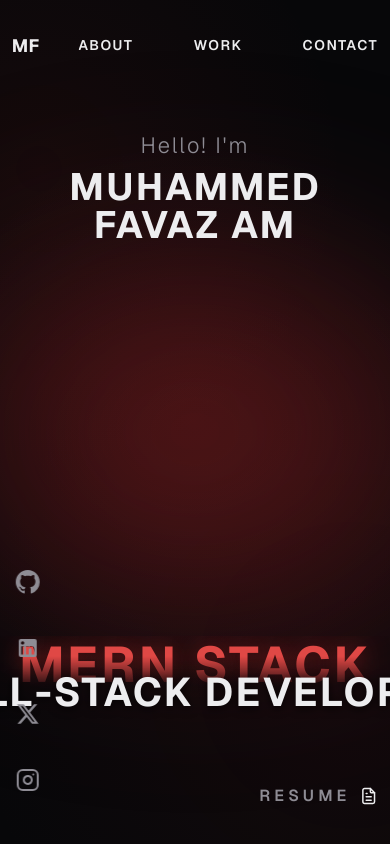
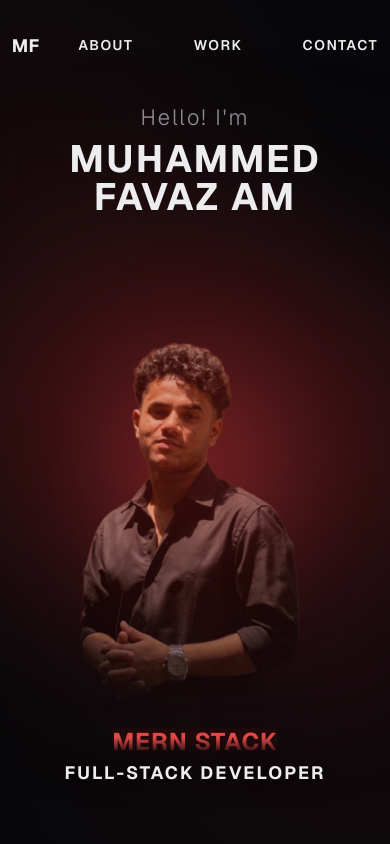
Before and after one commit to favaz-am/Favaz-Portfolio, a Next.js app: page / in a window 390 px wide. Shown: the top 844 px of the page. Built offline with nearby package versions, Linux system fonts and the light colour scheme; no server answers.

Commit message:
feat: add responsive mobile hero portrait with ambient glow and fix text alignment

```diff
--- a/src/app/globals.css
+++ b/src/app/globals.css
@@ -66,3 +66,121 @@ ul {
   margin: 0;
   padding: 0;
 }
+/* Mobile Portrait (hidden on desktop) */
+.mobile-portrait-wrap {
+  display: none;
+}
+
+/* Mobile Portrait (hidden on desktop) */
+.mobile-portrait-wrap {
+  display: none;
+}
+
+@media (max-width: 1023px) {
+  .landing-section {
+    min-height: 100svh;
+    height: auto;
+    padding: 88px 16px 48px;
+    display: flex;
+    align-items: center;
+    justify-content: center;
+    overflow: hidden;
+  }
+
+  .landing-container {
+    position: relative;
+    width: 100%;
+    height: auto;
+    display: flex;
+    flex-direction: column;
+    align-items: center;
+    justify-content: center;
+    gap: 16px;
+    text-align: center;
+  }
+
+  .landing-intro {
+    position: static !important;
+    transform: none !important;
+    width: 100%;
+    text-align: center;
+  }
+
+  .mobile-portrait-wrap {
+    display: flex;
+    justify-content: center;
+    align-items: flex-end;
+    position: relative;
+    width: min(72vw, 270px);
+    aspect-ratio: 4 / 5;
+    margin: 0 auto;
+    pointer-events: none;
+  }
+
+  .mobile-portrait-glow {
+    position: absolute;
+    inset: 10%;
+    border-radius: 50%;
+    background: radial-gradient(
+      circle,
+      rgba(224, 72, 69, 0.4) 0%,
+      rgba(110, 38, 53, 0.16) 50%,
+      transparent 75%
+    );
+    filter: blur(36px);
+    z-index: 0;
+  }
+
+  .mobile-portrait-img {
+    position: relative;
+    z-index: 1;
+    width: 100%;
+    height: 100%;
+    object-fit: contain;
+    object-position: bottom center;
+    /* Nudges the cutout slightly right to optically center your face/body */
+    transform: translateX(7%);
+    -webkit-mask-image: linear-gradient(to bottom, #000 72%, transparent 100%);
+    mask-image: linear-gradient(to bottom, #000 72%, transparent 100%);
+  }
+
+  /* Fix MERN STACK / FULL-STACK DEVELOPER stacking & clipping */
+  .landing-info {
+    position: static !important;
+    transform: none !important;
+    width: 100% !important;
+    max-width: 100%;
+    display: flex;
+    flex-direction: column;
+    align-items: center;
+    gap: 6px;
+    text-align: center;
+    padding: 0 8px;
+  }
+
+  .landing-info h2,
+  .landing-info-h2,
+  .landing-front-h2 {
+    position: static !important;
+    transform: none !important;
+    margin: 0 !important;
+    white-space: normal !important;
+    text-align: center;
+    letter-spacing: 0.04em;
+  }
+
+  .landing-info-h2 {
+    font-size: clamp(1.35rem, 6.2vw, 2rem) !important;
+    line-height: 1.15 !important;
+  }
+
+  .landing-front-h2 {
+    font-size: clamp(1rem, 4.6vw, 1.5rem) !important;
+    line-height: 1.2 !important;
+  }
+
+  /* Hide fixed left social dock on mobile */
+  .icons-section {
+    display: none;
+  }
+}
--- a/src/app/page.tsx
+++ b/src/app/page.tsx
@@ -83,6 +83,16 @@ export default function PortfolioHome() {
             </h1>
           </div>
 
+          {/* Mobile-only portrait (hidden on desktop >= 1024px) */}
+          <div className="mobile-portrait-wrap">
+            <div className="mobile-portrait-glow" />
+            <img
+              src="/images/favaz-portrait.webp"
+              alt="Muhammed Favaz AM"
+              className="mobile-portrait-img"
+            />
+          </div>
+
           <div className="landing-info">
             <h2 className="landing-info-h2">MERN STACK</h2>
             <h2 className="landing-front-h2">Full-Stack Developer</h2>
--- a/src/components/HeroSection.tsx
+++ /dev/null
@@ -1,154 +0,0 @@
-"use client";
-
-import { ArrowUpRight } from "lucide-react";
-
-function GithubSvg() {
-  return (
-    <svg viewBox="0 0 24 24" fill="none" stroke="currentColor" strokeWidth="1.8" strokeLinecap="round" strokeLinejoin="round" className="h-4 w-4">
-      <path d="M15 22v-4a4.8 4.8 0 0 0-1-3.5c3 0 6-2 6-5.5.08-1.25-.27-2.48-1-3.5.28-1.15.28-2.35 0-3.5 0 0-1 0-3 1.5-2.64-.5-5.36-.5-8 0C6 2 5 2 5 2c-.3 1.15-.3 2.35 0 3.5A5.403 5.403 0 0 0 4 9c0 3.5 3 5.5 6 5.5-.39.49-.68 1.05-.85 1.65-.17.6-.22 1.23-.15 1.85v4" />
-      <path d="M9 18c-4.51 2-5-2-7-2" />
-    </svg>
-  );
-}
-
-function LinkedinSvg() {
-  return (
-    <svg viewBox="0 0 24 24" fill="none" stroke="currentColor" strokeWidth="1.8" strokeLinecap="round" strokeLinejoin="round" className="h-4 w-4">
-      <path d="M16 8a6 6 0 0 1 6 6v7h-4v-7a2 2 0 0 0-2-2 2 2 0 0 0-2 2v7h-4v-7a6 6 0 0 1 6-6z" />
-      <rect width="4" height="12" x="2" y="9" />
-      <circle cx="4" cy="4" r="2" />
-    </svg>
-  );
-}
-
-function XSvg() {
-  return (
-    <svg viewBox="0 0 24 24" fill="currentColor" className="h-3.5 w-3.5">
-      <path d="M18.244 2.25h3.308l-7.227 8.26 8.502 11.24H16.17l-5.214-6.817L4.99 21.75H1.68l7.73-8.835L1.254 2.25H8.08l4.713 6.231zm-1.161 17.52h1.833L7.084 4.126H5.117z" />
-    </svg>
-  );
-}
-
-function InstagramSvg() {
-  return (
-    <svg viewBox="0 0 24 24" fill="none" stroke="currentColor" strokeWidth="1.8" strokeLinecap="round" strokeLinejoin="round" className="h-4 w-4">
-      <rect width="20" height="20" x="2" y="2" rx="5" ry="5" />
-      <path d="M16 11.37A4 4 0 1 1 12.63 8 4 4 0 0 1 16 11.37z" />
-      <line x1="17.5" x2="17.51" y1="6.5" y2="6.5" />
-    </svg>
-  );
-}
-
-const SOCIAL_LINKS = [
-  { name: "GitHub", href: "https://github.com/favaz-am", icon: GithubSvg },
-  { name: "LinkedIn", href: "https://linkedin.com", icon: LinkedinSvg },
-  { name: "X", href: "https://x.com", icon: XSvg },
-  { name: "Instagram", href: "https://instagram.com", icon: InstagramSvg },
-];
-
-export default function HeroSection() {
-  return (
-    <section className="relative mx-auto min-h-[85vh] max-w-7xl px-6 pt-12 pb-20 flex items-center">
-      {/* Ambient Burgundy Center Glow behind the 3D Totem */}
-      <div className="pointer-events-none absolute left-1/2 top-1/2 -z-10 h-[360px] w-[360px] -translate-x-1/2 -translate-y-1/2 rounded-full bg-[#6E2635]/20 blur-[110px]" />
-
-      {/* FIXED LEFT-EDGE SOCIAL DOCK (RedoyanulHaque.me style) */}
-      <div className="fixed left-6 bottom-0 z-30 hidden xl:flex flex-col items-center gap-5">
-        {SOCIAL_LINKS.map((item) => {
-          const Icon = item.icon;
-          return (
-            <a
-              key={item.name}
-              href={item.href}
-              target="_blank"
-              rel="noreferrer"
-              aria-label={item.name}
-              data-magnetic
-              className="flex h-10 w-10 items-center justify-center rounded-full border border-white/10 bg-[#121113] text-[#8E8C94] transition duration-300 hover:-translate-y-1 hover:border-[#9E4758] hover:text-[#EDEDEF] hover:shadow-[0_0_20px_rgba(158,71,88,0.4)]"
-            >
-              <Icon />
-            </a>
-          );
-        })}
-        <div className="h-20 w-[1px] bg-gradient-to-b from-[#6E2635] to-transparent" />
-      </div>
-
-      {/* MAIN 3-COLUMN HERO GRID (Left Name | Center 3D Avatar | Right Role) */}
-      <div className="grid w-full grid-cols-1 items-center gap-10 md:grid-cols-12">
-
-        {/* LEFT COLUMN: Hello! I'm Muhammed Favaz AM */}
-        <div className="space-y-5 md:col-span-4">
-          <div className="inline-flex items-center gap-2 rounded-full border border-[#6E2635]/50 bg-[#121113] px-3 py-1 text-[11px] tracking-widest uppercase text-[#9E4758]">
-            <span className="h-1.5 w-1.5 rounded-full bg-[#9E4758] animate-pulse" />
-            Hello! I&apos;m
-          </div>
-
-          <h1 className="text-4xl font-bold uppercase tracking-tight sm:text-5xl lg:text-6xl leading-[1.05] text-[#EDEDEF]">
-            Muhammed <br />
-            <span className="text-[#9E4758]">Favaz AM</span>
-          </h1>
-
-          <p className="text-xs uppercase tracking-widest text-[#8E8C94]">
-            Kerala, India • Available Worldwide
-          </p>
-
-          {/* Social Pills (Visible on all screens + glowing hover) */}
-          <div className="flex flex-wrap items-center gap-2.5 pt-2">
-            {SOCIAL_LINKS.map((item) => {
-              const Icon = item.icon;
-              return (
-                <a
-                  key={item.name}
-                  href={item.href}
-                  target="_blank"
-                  rel="noreferrer"
-                  data-magnetic
-                  className="inline-flex items-center gap-2 rounded-lg border border-white/10 bg-[#121113] px-3.5 py-2 text-xs font-medium text-[#EDEDEF] transition duration-300 hover:border-[#9E4758] hover:bg-[#6E2635]/20 hover:shadow-[0_0_18px_rgba(110,38,53,0.5)]"
-                >
-                  <span className="text-[#9E4758]">
-                    <Icon />
-                  </span>
-                  {item.name}
-                </a>
-              );
-            })}
-          </div>
-        </div>
-
-        {/* CENTER COLUMN: 3D Interactive Totem / Avatar */}
-        <div className="md:col-span-4 flex justify-center">
-          <div className="w-full max-w-[360px]">
-            <HeroTotem3D />
-          </div>
-        </div>
-
-        {/* RIGHT COLUMN: Full-Stack MERN Developer & Software Engineer */}
-        <div className="space-y-5 md:col-span-4 md:text-right">
-          <p className="text-xs uppercase tracking-widest text-[#9E4758]">
-            A Passionate
-          </p>
-
-          <h2 className="text-3xl font-bold tracking-tight sm:text-4xl leading-[1.15] text-[#EDEDEF]">
-            Full-Stack <span className="text-[#9E4758]">MERN Developer</span> &amp; Software Engineer.
-          </h2>
-
-          <p className="text-sm leading-relaxed text-[#8E8C94] md:ml-auto md:max-w-sm">
-            Architecting modern, scalable web applications with Next.js, React, Node.js, and MongoDB—blending clean backend engineering with interactive 3D experiences.
-          </p>
-
-          <div className="pt-2 flex flex-wrap md:justify-end gap-3">
-            <a
-              href="/resume.pdf"
-              target="_blank"
-              data-magnetic
-              className="inline-flex items-center gap-1.5 rounded-lg bg-[#6E2635] px-5 py-2.5 text-xs font-semibold uppercase tracking-wider text-white transition hover:bg-[#9E4758] hover:shadow-[0_0_20px_rgba(158,71,88,0.5)]"
-            >
-              Resume <ArrowUpRight className="h-4 w-4" />
-            </a>
-          </div>
-        </div>
-
-      </div>
-    </section>
-  );
-}
```
